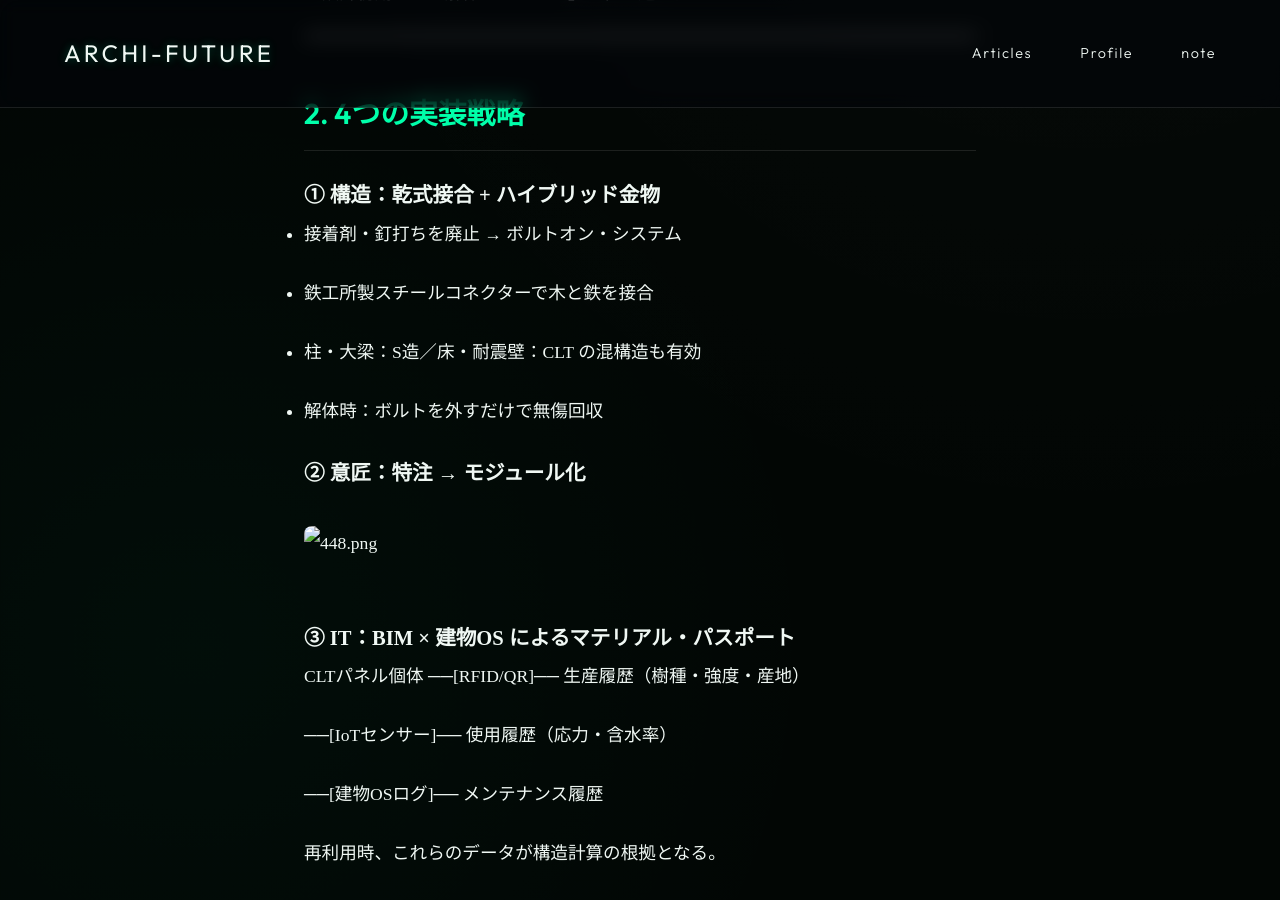
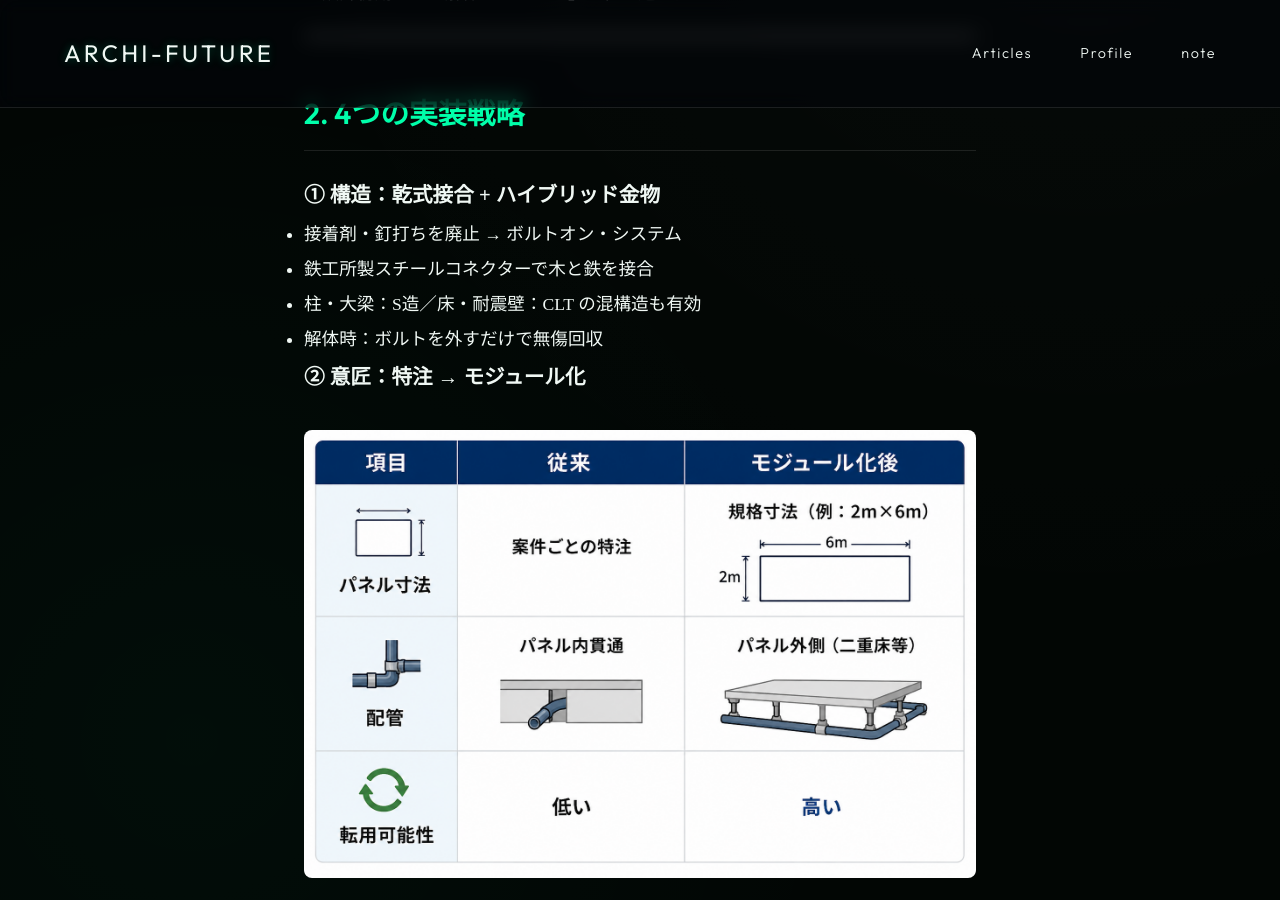
Before and after one commit to phity-j/wood0, a Jekyll site: the page built from _posts/2026-06-20-cltdfd.md, in a window 1280 px wide and 900 px high, scrolled down 1668 px. Built offline with Jekyll 4.4.1, drawn with Linux system fonts in a browser that asks for light colours; our own code applies the rules of GitHub Pages for plain Markdown files.

Commit message:
Update _posts/2026-06-20-cltdfd.md (via Pages CMS)

```diff
--- a/_posts/2026-06-20-cltdfd.md
+++ b/_posts/2026-06-20-cltdfd.md
@@ -35,16 +35,13 @@
 ### ① 構造：乾式接合 + ハイブリッド金物
 
 - 接着剤・釘打ちを廃止 → ボルトオン・システム
-
 - 鉄工所製スチールコネクターで木と鉄を接合
-
 - 柱・大梁：S造／床・耐震壁：CLT の混構造も有効
-
 - 解体時：ボルトを外すだけで無傷回収
 
 ### ② 意匠：特注 → モジュール化
 
-![448.png](448.png)
+![CLTパネルのモジュール化比較：パネル寸法・配管・転用可能性](/448-1.png)
 
 ### ③ IT：BIM × 建物OS によるマテリアル・パスポート
 
@@ -59,9 +56,7 @@
 ### ④ 加工：リマニュファクチャリング・ルート
 
 - 表面を5〜10mmプレーナー加工 → 木目を再生
-
 - CLTは層構造 → 表面層除去後もコア層の耐力は計算可能
-
 - 地域の製材所との連携が前提
 
 ---
@@ -93,9 +88,7 @@
 ## 参考・関連トピック
 
 - Design for Disassembly（DfD）設計手法
-
 - マテリアル・パスポート（建材のデジタル身分証明）
-
 - PaaS（Product as a Service）型建材リースモデル
 
 ---
```
